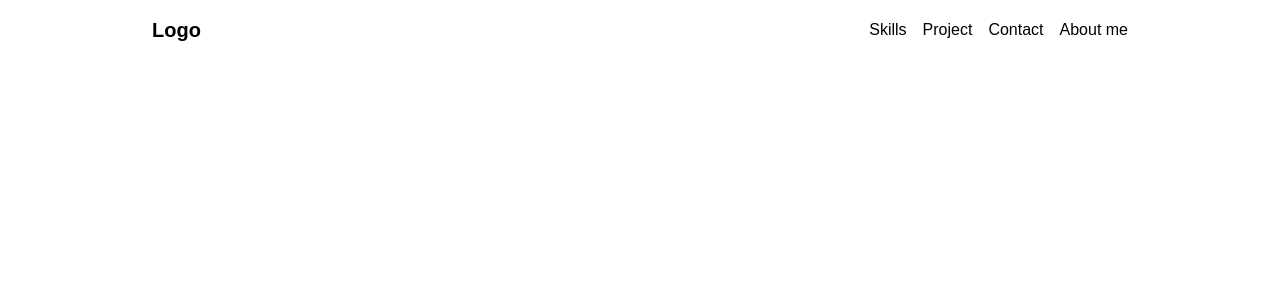
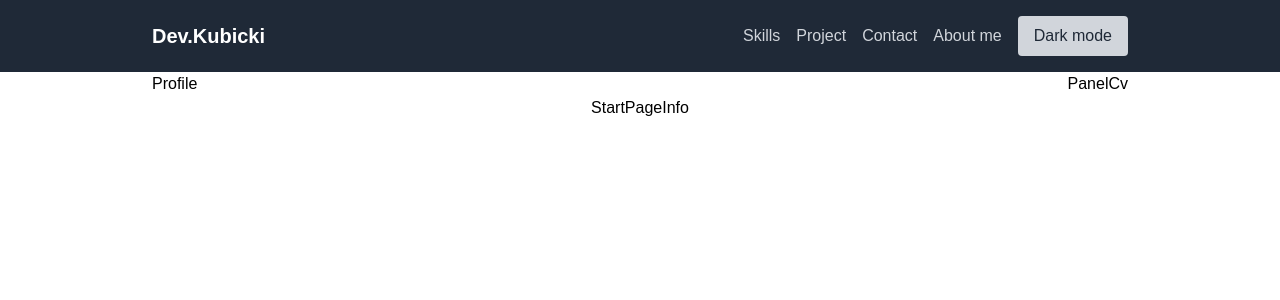
Before and after one commit to Kubicki-Maciej/CvSite, a React (Create React App) app: page / in a window 1280 px wide. Shown: the top 300 px of the page. Built offline with nearby package versions, Linux system fonts and the light colour scheme.

Commit message:
created navbar

```diff
--- a/src/App.js
+++ b/src/App.js
@@ -1,11 +1,13 @@
 import logo from './logo.svg';
 import './App.css';
 import Nav from './components/NavBar/Nav';
+import Homepage from './components/StartPage/Homepage';
 
 function App() {
   return (
     <div>
       <Nav />
+      <Homepage />
     </div>
   );
 }
--- /dev/null
+++ b/src/components/Core/Theme.js
@@ -0,0 +1,33 @@
+import React, { useState, useEffect } from 'react';
+
+export default function ThemeToggle(){
+  const [theme, setTheme] = useState('light');
+
+  useEffect(() => {
+    // Sprawdzenie i ustawienie początkowego motywu na podstawie localStorage
+    const savedTheme = localStorage.getItem('theme');
+    if (savedTheme) {
+      setTheme(savedTheme);
+      document.documentElement.classList.add(savedTheme);
+    } else {
+      setTheme('light');
+    }
+  }, []);
+
+  const toggleTheme = () => {
+    const newTheme = theme === 'light' ? 'dark' : 'light';
+    setTheme(newTheme);
+    document.documentElement.classList.remove('light', 'dark');
+    document.documentElement.classList.add(newTheme);
+    localStorage.setItem('theme', newTheme);
+  };
+
+  return (
+    <button
+      onClick={toggleTheme}
+      className="px-4 py-2 bg-red-300 bg-gray-300 text-gray-800 rounded dark:bg-gray-700 dark:text-gray-200 transition-colors duration-300"
+    >
+      {theme === 'light' ? 'Dark mode' : 'Light mode'}
+    </button>
+  );
+};
--- a/src/components/NavBar/Logo.js
+++ b/src/components/NavBar/Logo.js
@@ -2,6 +2,6 @@ import React from 'react'
 
 export default function Logo() {
   return (
-    <div>Logo</div>
+    <a href="#">Dev.Kubicki</a>
   )
 }
--- a/src/components/NavBar/Nav.js
+++ b/src/components/NavBar/Nav.js
@@ -1,30 +1,24 @@
 import React from 'react'
 import Button from '../Core/Button'
+import ThemeToggle from '../Core/Theme'
 import Logo from './Logo'
+
 
 export default function Nav() {
   return (
-    <div className>
-        <nav class="bg-gray-800 p-4">
+    <nav class="bg-gray-800 p-4">
         <div class="container mx-auto flex justify-between items-center">
-
             <div class="text-white font-bold text-xl">
                 <Logo />
             </div>
-
             <div class="space-x-4">
                 <Button btnName={"Skills"}/>
                 <Button btnName={"Project"}/>
                 <Button btnName={"Contact"}/>
                 <Button btnName={"About me"}/>
+                <ThemeToggle/>
             </div>
         </div>
     </nav>
-        {/*
-
-        <Button />
-        <Button />
-        <Button /> */}
-    </div>
   )
 }
--- /dev/null
+++ b/src/components/StartPage/Homepage.js
@@ -0,0 +1,18 @@
+import React from 'react'
+import Profile from './Profile'
+import PanelCv from './PanelCv'
+import StartPageInfo from './StartPageInfo'
+
+export default function Homepage() {
+  return (
+    <div className={'container mx-auto flex flex-col justify-between items-center'}>
+        <div className={'container mx-auto flex flex-row justify-between items-center'}>
+            <Profile/>
+            <PanelCv/>
+        </div>
+        <div>
+            <StartPageInfo/>
+        </div>
+    </div>
+  )
+}
--- /dev/null
+++ b/src/components/StartPage/PanelCv.js
@@ -0,0 +1,7 @@
+import React from 'react'
+
+export default function PanelCv() {
+  return (
+    <div>PanelCv</div>
+  )
+}
--- /dev/null
+++ b/src/components/StartPage/Profile.js
@@ -0,0 +1,7 @@
+import React from 'react'
+
+export default function Profile() {
+  return (
+    <div>Profile</div>
+  )
+}
--- /dev/null
+++ b/src/components/StartPage/StartPageInfo.js
@@ -0,0 +1,7 @@
+import React from 'react'
+
+export default function StartPageInfo() {
+  return (
+    <div>StartPageInfo</div>
+  )
+}
--- a/tailwind.config.js
+++ b/tailwind.config.js
@@ -1,5 +1,7 @@
 /* @type {import('tailwindcss').Config} */
+const colors = require('tailwindcss/colors')
 module.exports = {
+  darkMode: 'class',
   content: [
     "./src/**/*.{js,jsx,ts,tsx}",
   ],
@@ -11,12 +13,21 @@ module.exports = {
       xl: '1440px',
     },
     colors: {
-      // ...
+      //...
       'tahiti': {
         light: '#67e8f9',
         DEFAULT: '#06b6d4',
         dark: '#0e7490',
       },
+      'transparent': 'transparent',
+      'current': 'currentColor',
+      'black': colors.black,
+      'white': colors.white,
+      'gray': colors.gray,
+      'emerald': colors.emerald,
+      'indigo': colors.indigo,
+      'yellow': colors.yellow,
+
       // ...
     },
     fontFamily: {
```
Also changed, not shown: src/components/StartPage/CirlePicutre.js (added).
